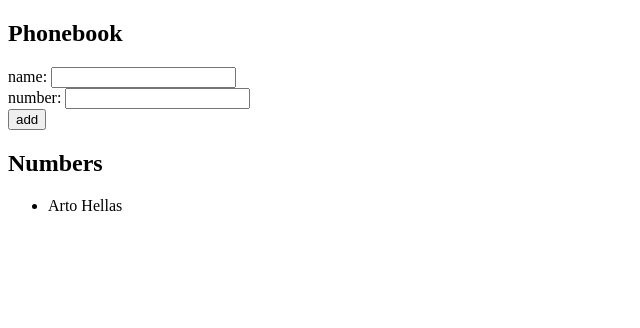
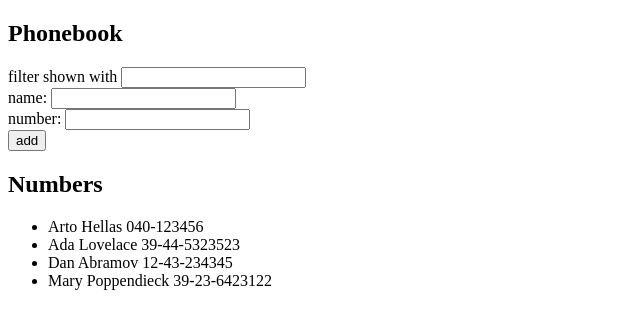
Before and after one commit to BrandonFa1680/My-project, a React (Vite) app in the folder part2/phonebook/: page / in a window 1280 px wide. Shown: the top 328 px of the page, without its empty margins (0-640 px from the left). Built offline with nearby package versions, Linux system fonts and the light colour scheme.

Commit message:
add exercise part 2.9

```diff
--- a/part2/phonebook/src/App.jsx
+++ b/part2/phonebook/src/App.jsx
@@ -2,10 +2,16 @@ import { useState } from 'react'
 
 const App = () => {
   const [persons, setPersons] = useState([
-    { name: 'Arto Hellas' }
+    { name: 'Arto Hellas', number: '040-123456', id: 1 },
+    { name: 'Ada Lovelace', number: '39-44-5323523', id: 2 },
+    { name: 'Dan Abramov', number: '12-43-234345', id: 3 },
+    { name: 'Mary Poppendieck', number: '39-23-6423122', id: 4 }
   ])
   const [newName, setNewName] = useState('')
   const [newNumber, setNewNumber] = useState('')
+  const [filterName, setFilterName] = useState('')
+
+  const filteredPerson = persons.filter(person => person.name.toLocaleLowerCase().includes(filterName))
 
   const addPerson = (e) => {
     e.preventDefault()
@@ -34,9 +40,17 @@ const App = () => {
     setNewNumber(e.target.value)
   }
 
+  const handleFilterName = (e) => {
+    setFilterName(e.target.value)
+  }
+
   return (
     <div>
       <h2>Phonebook</h2>
+      <div>
+        filter shown with <input value={filterName} onChange={handleFilterName}/>
+      </div>
+
       <form onSubmit={addPerson}>
         <div>
           name: <input value={newName} onChange={handleNewName}/>
@@ -50,8 +64,8 @@ const App = () => {
       </form>
       <h2>Numbers</h2>
       <ul>
-        {persons.map(person =>
-          <li key={person.name}>
+        {filteredPerson.map(person =>
+          <li key={person.id}>
             {person.name} {person.number}
           </li>
         )}
```
